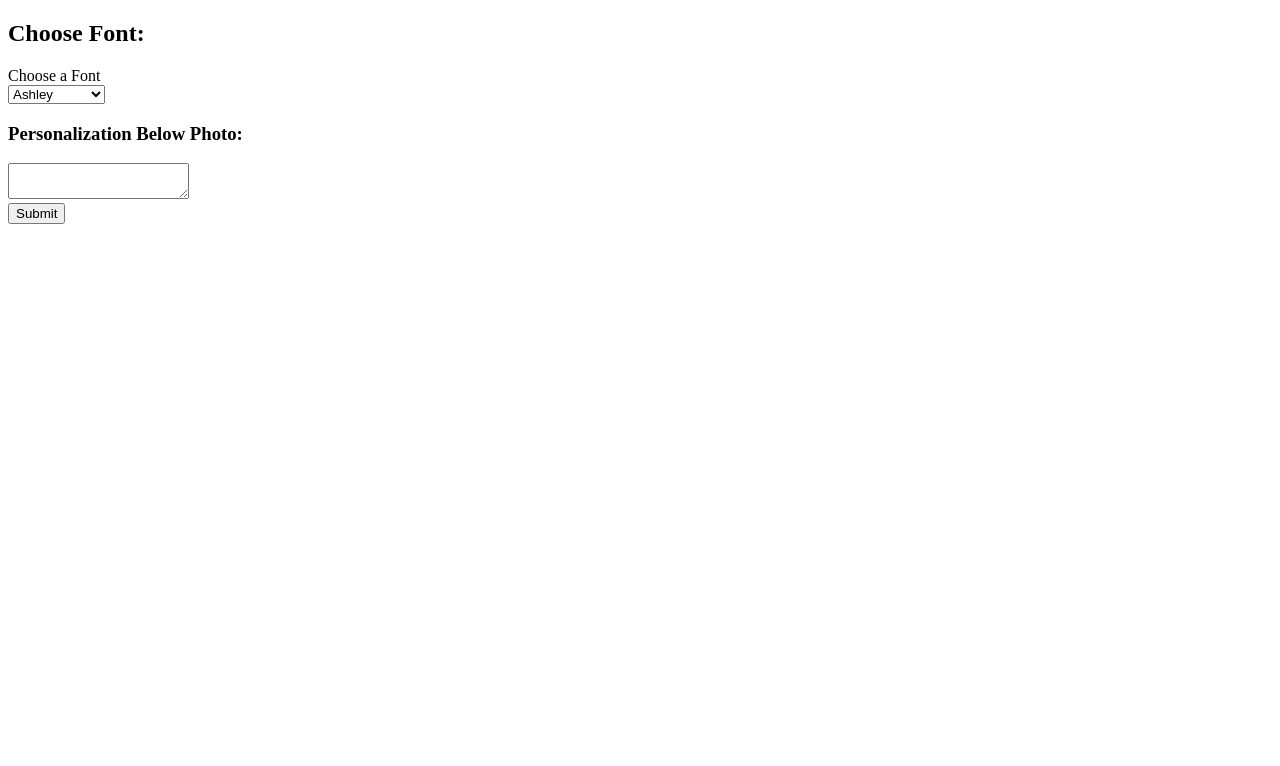
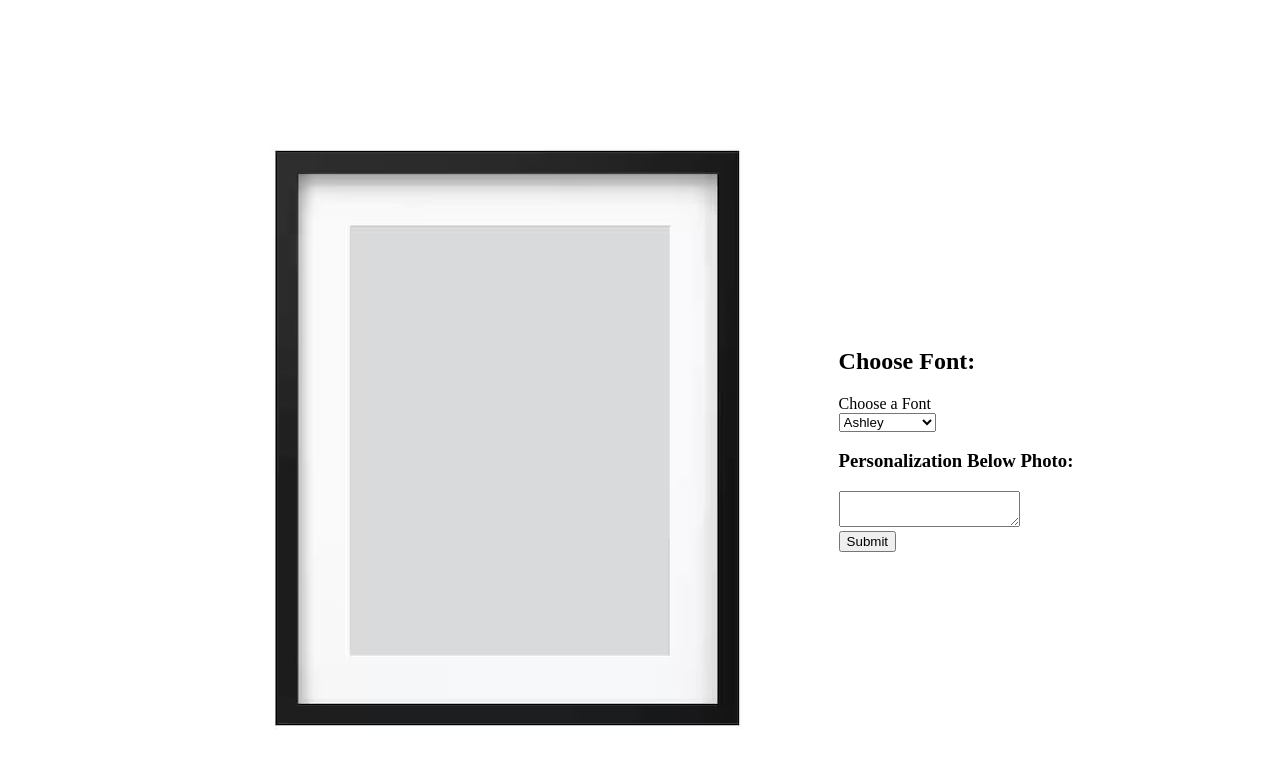
Before and after one commit to aayushsinha0706/mobyink, a React (Vite) app: page / in a window 1280 px wide. Shown: the top 766 px of the page. Built offline with nearby package versions, Linux system fonts and the light colour scheme.

Commit message:
adding frame

```diff
--- a/src/App.jsx
+++ b/src/App.jsx
@@ -1,4 +1,5 @@
 import PersonalizeText from './components/PersonalizeText'
+import Frame from './components/Frame'
 
 import {useState} from 'react'
 
@@ -30,6 +31,15 @@ const App = () => {
     )
   }
   return (
+    <div style = {{
+      display: 'flex',
+      justifyContent: 'center',
+      alignItems: 'center',
+      height: '100vh',
+      gap: '2rem',
+      padding: '2rem'
+    }}>
+      <Frame />
       <PersonalizeText
         selectFont={selectFont}
         setSelectFont={setSelectFont}
@@ -38,6 +48,7 @@ const App = () => {
         setText={setText}
         handleSubmit={handleSubmit}
       />
+    </div>
   )
 }
 
--- /dev/null
+++ b/src/components/Frame.jsx
@@ -0,0 +1,16 @@
+const Frame = () => {
+    return(
+        <div>
+            <img
+                src='src/assets/frame.jpeg'
+                style = {{
+                    width: '100%',
+                    height: 'auto',
+                    objectFit: 'contain'
+                }}
+            />
+        </div>
+    )
+}
+
+export default Frame
```
Also changed, not shown: src/assets/frame.jpeg (added). Lines whose indentation alone changed are shown as unchanged.
